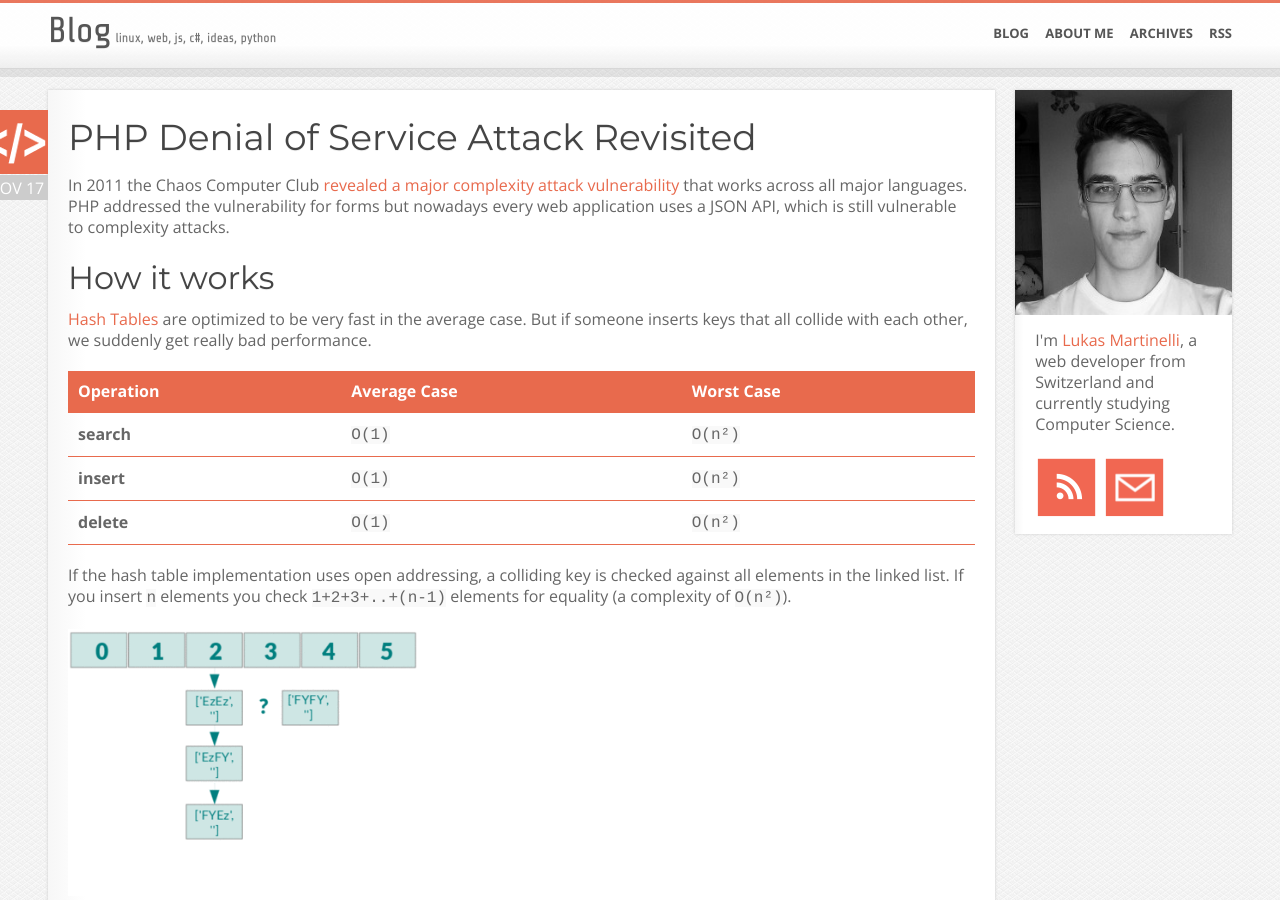
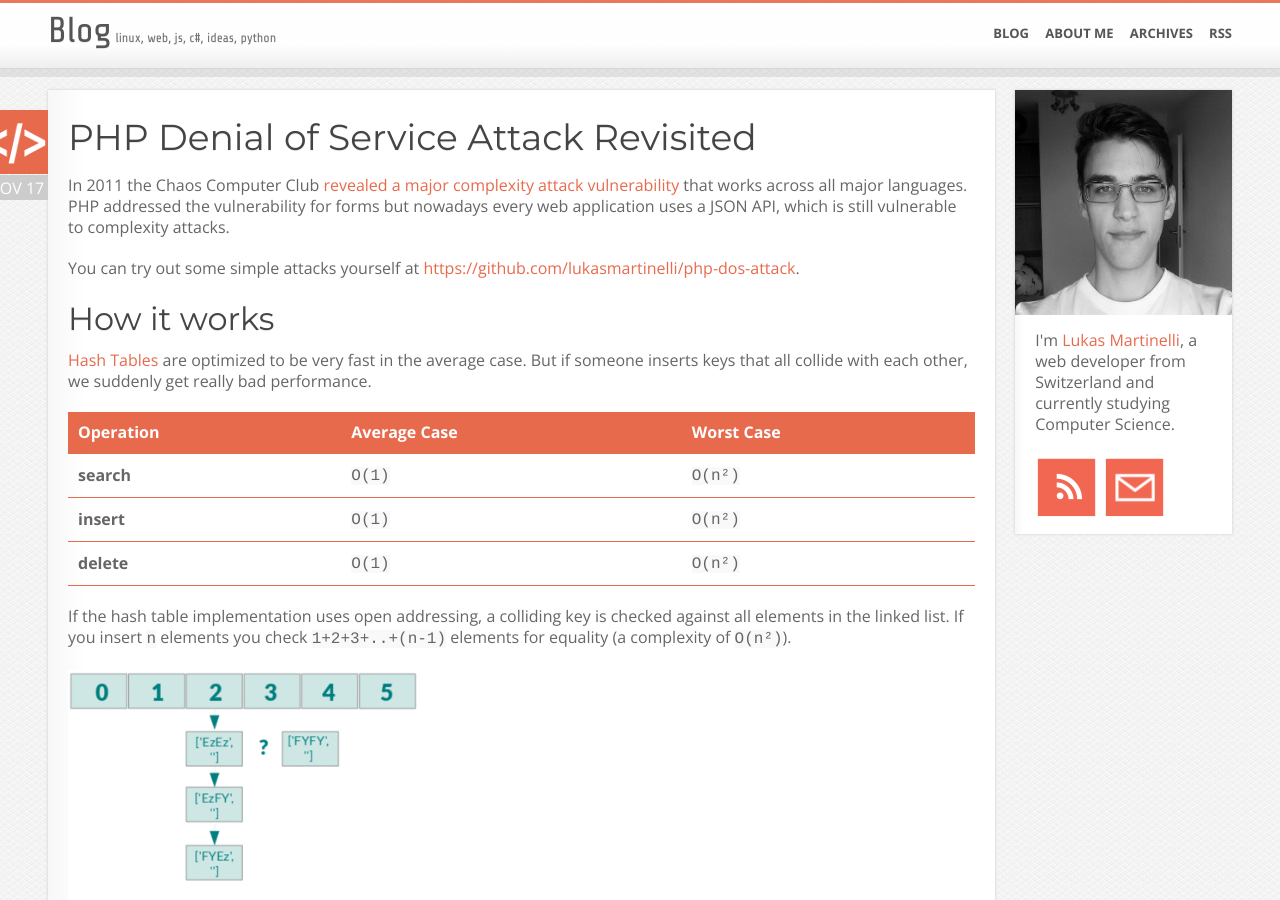
Before and after one commit to lukasmartinelli/lukasmartinelli.github.io, a Jekyll site: the page built from _posts/2014-11-17-php-dos-attack-revisited.md, in a window 1280 px wide and 900 px high. Built offline with Jekyll 4.4.1, drawn with Linux system fonts in a browser that asks for light colours; Markdown is read by kramdown in place of the engine named in the settings; comment, search, counter and statistics services are not loaded.

Commit message:
Updated 2014-11-17-php-dos-attack-revisited.md

```diff
--- a/_posts/2014-11-17-php-dos-attack-revisited.md
+++ b/_posts/2014-11-17-php-dos-attack-revisited.md
@@ -13,6 +13,8 @@ In 2011 the Chaos Computer Club [revealed a major complexity attack vulnerabilit
 that works across all major languages. PHP addressed the vulnerability
 for forms but nowadays every web application uses a JSON API, which is still
 vulnerable to complexity attacks.
+
+You can try out some simple attacks yourself at [https://github.com/lukasmartinelli/php-dos-attack](https://github.com/lukasmartinelli/php-dos-attack).
 
 ## How it works
 
```
